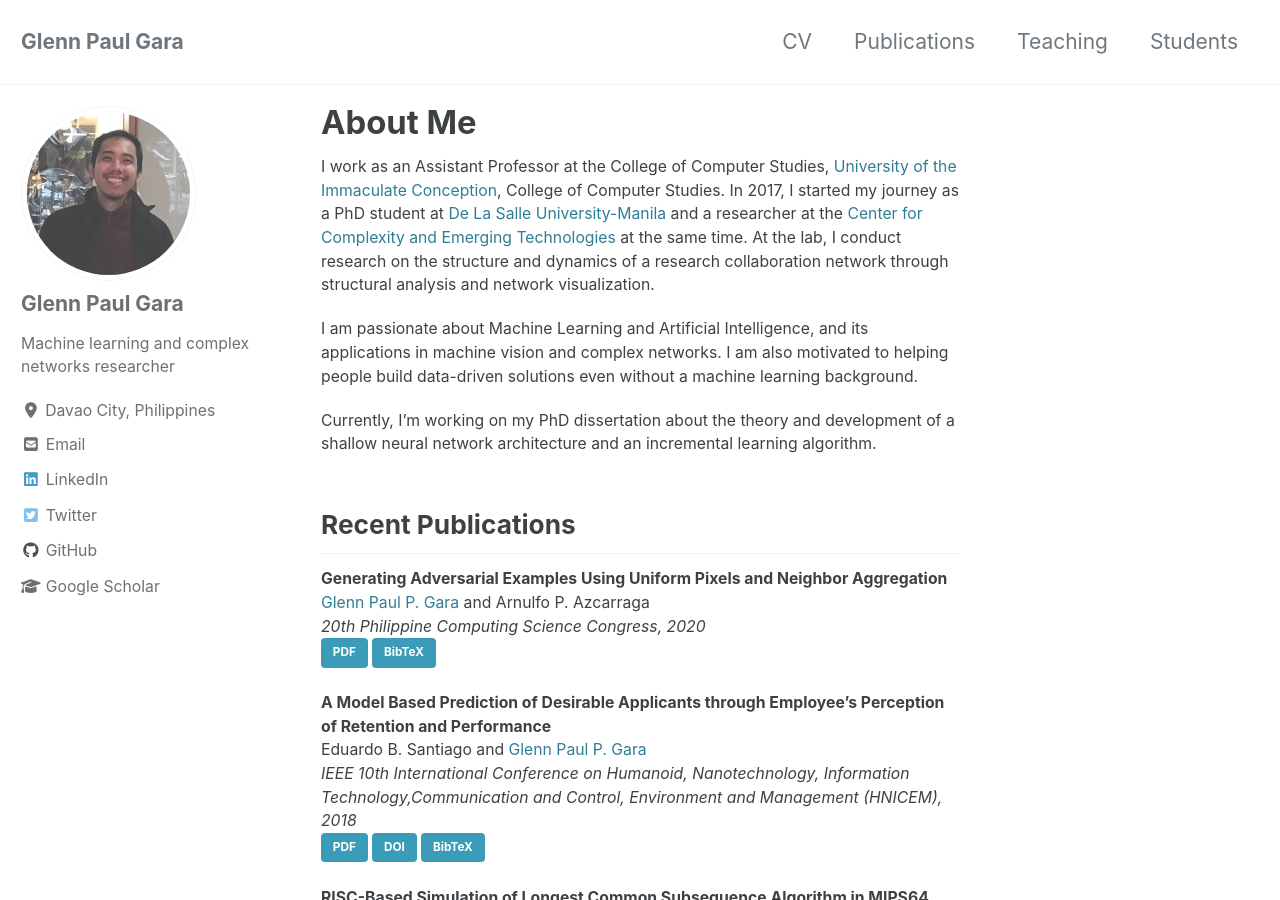
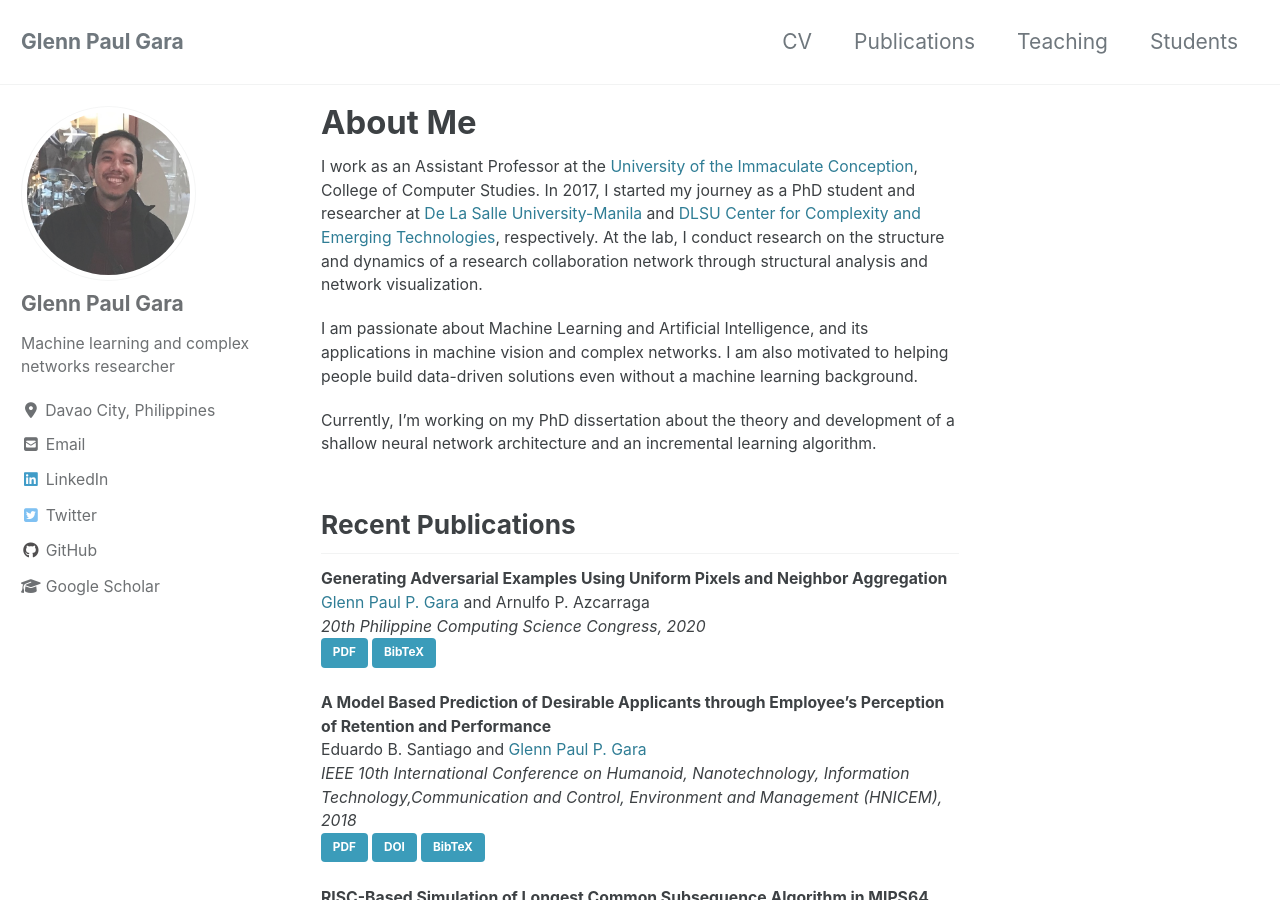
Before and after one commit to glenngara/glenngara.github.io, a Jekyll site: the page built from _pages/home.md, in a window 1280 px wide and 900 px high. Built offline with Jekyll 4.4.1, drawn with Linux system fonts in a browser that asks for light colours; cached includes are drawn as plain includes; nearby versions of some CDN libraries.

Commit message:
Edited about me section

```diff
--- a/_pages/home.md
+++ b/_pages/home.md
@@ -5,7 +5,7 @@ title: "About Me"
 author_profile: true
 ---
 
-I work as an Assistant Professor at the College of Computer Studies, [University of the Immaculate Conception](https://www.uic.edu.ph), College of Computer Studies. In 2017, I started my journey as a PhD student at [De La Salle University-Manila](https://www.dlsu.edu.ph) and a researcher at the [Center for Complexity and Emerging Technologies](https://comet.dlsu.edu.ph) at the same time. At the lab, I conduct research on the structure and dynamics of a research collaboration network through structural analysis and network visualization.
+I work as an Assistant Professor at the [University of the Immaculate Conception](https://www.uic.edu.ph), College of Computer Studies. In 2017, I started my journey as a PhD student and researcher at [De La Salle University-Manila](https://www.dlsu.edu.ph) and [DLSU Center for Complexity and Emerging Technologies](https://comet.dlsu.edu.ph), respectively. At the lab, I conduct research on the structure and dynamics of a research collaboration network through structural analysis and network visualization.
 
 I am passionate about Machine Learning and Artificial Intelligence, and its applications in machine vision and complex networks. I am also motivated to helping people build data-driven solutions even without a machine learning background.
 
```
